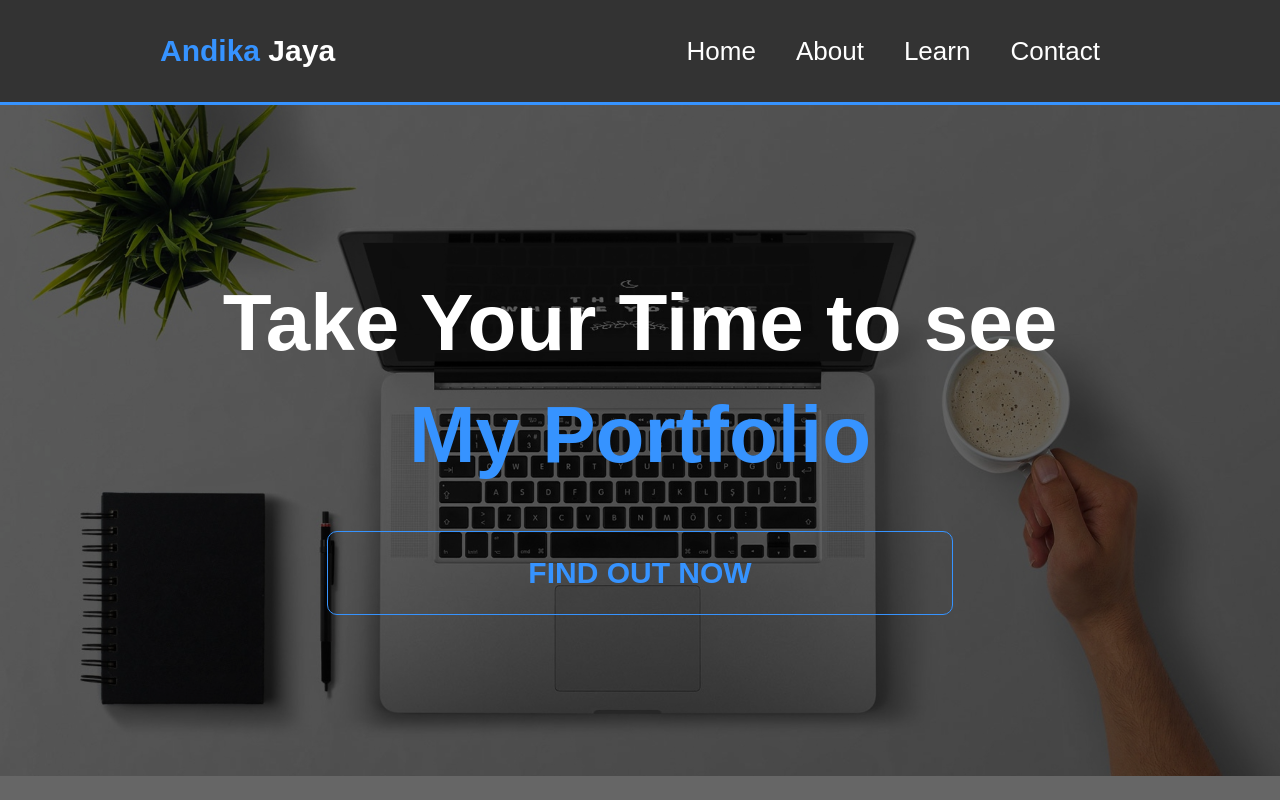
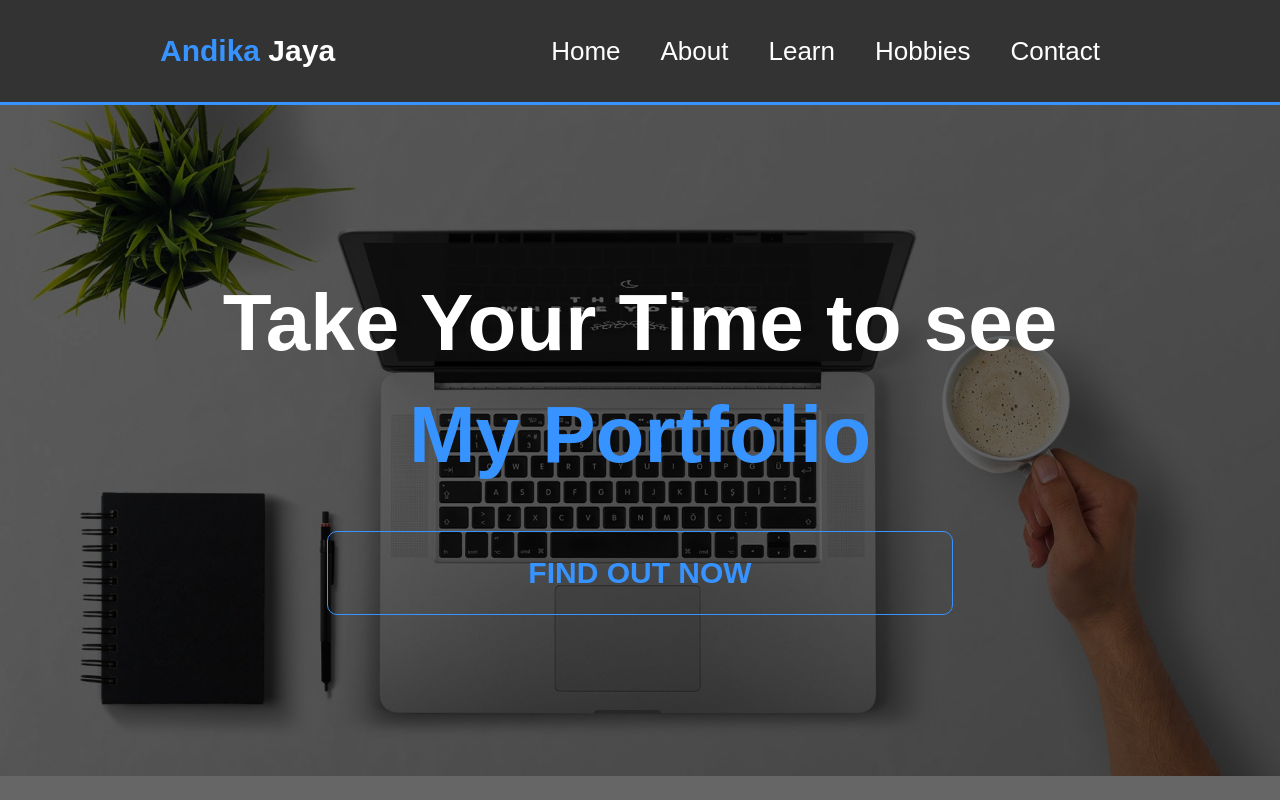
Before and after one commit to andikajayaw/project, a plain HTML site: page index.html in a window 1280 px wide. Shown: the top 800 px of the page. Drawn offline with Linux system fonts and the light colour scheme.

Commit message:
update section hobbies

```diff
--- a/index.html
+++ b/index.html
@@ -18,6 +18,7 @@
             <li><a href="#home">Home</a></li>
             <li><a href="#about">About</a></li>
             <li><a href="#learn">Learn</a></li>
+            <li><a href="#hobby">Hobbies</a></li>
             <li><a href="#contact">Contact</a></li>
         </ul>
     </nav>
```
